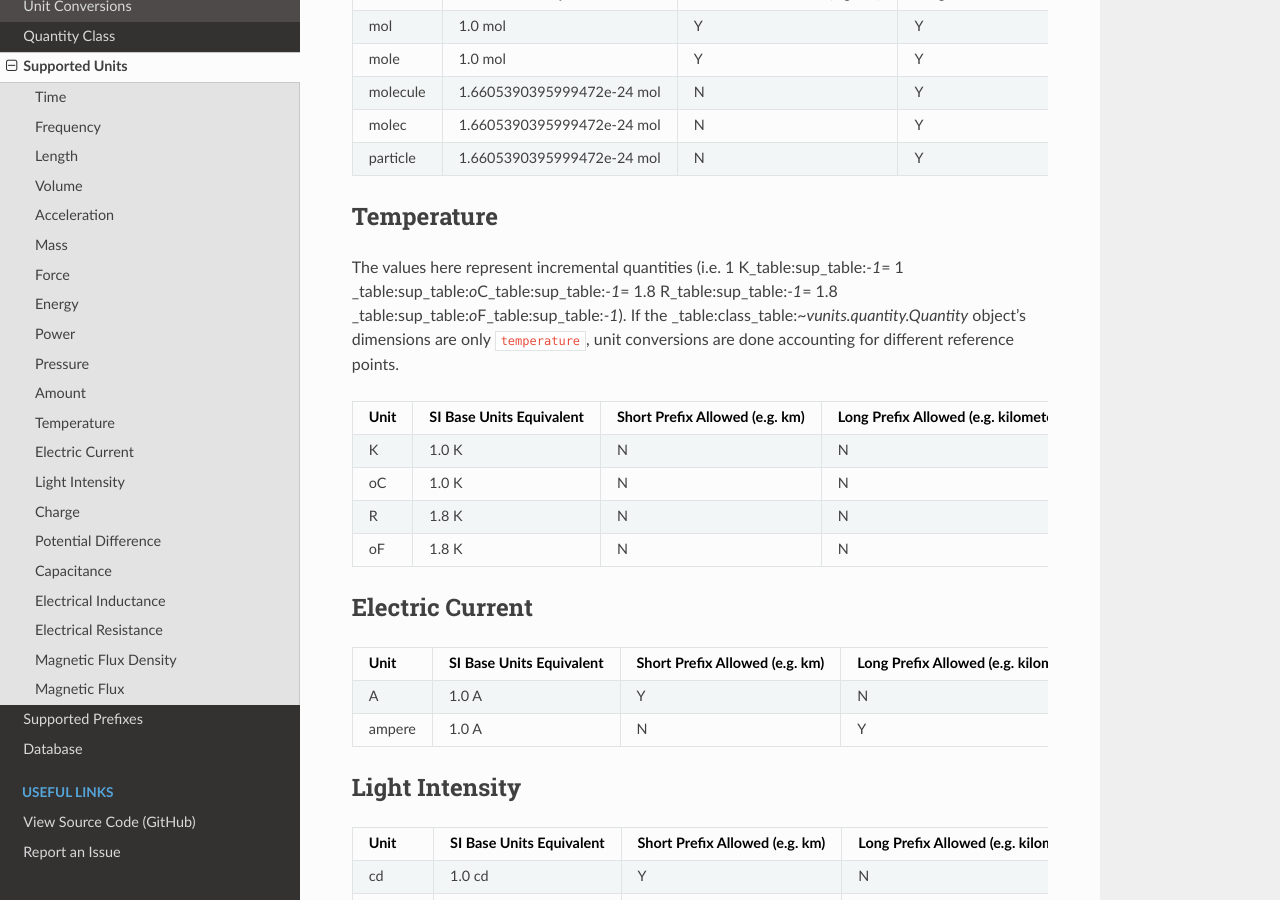
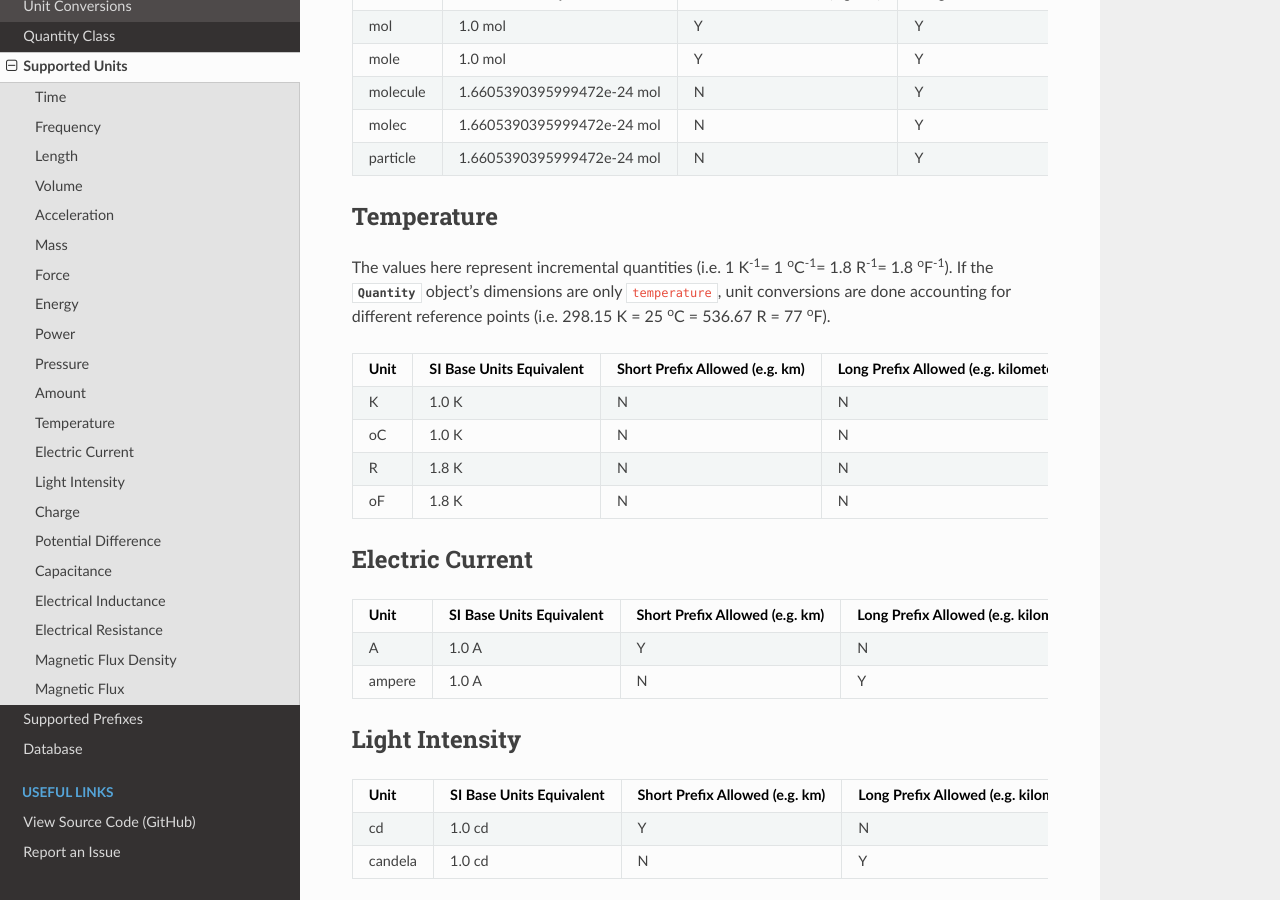
Before and after one commit to VlachosGroup/vunits, a Sphinx documentation site: the page built from docs/source/unit_tables.rst, in a window 1280 px wide and 900 px high, scrolled down 3387 px. Built offline with Sphinx 7.4.7 and the Read the Docs theme 2.0.0, drawn with Linux system fonts in a browser that asks for light colours.

```diff
--- a/docs/source/unit_tables.rst
+++ b/docs/source/unit_tables.rst
@@ -238,10 +238,11 @@ Temperature
 -----------
 
 The values here represent incremental quantities
-(i.e. 1 K\ _table:sup_table:`-1`\ = 1 \ _table:sup_table:`o`\ C\ _table:sup_table:`-1`\ = 1.8 R\ _table:sup_table:`-1`\ = 1.8
-\ _table:sup_table:`o`\ F\ _table:sup_table:`-1`\ ). If the _table:class_table:`~vunits.quantity.Quantity` object's
-dimensions are only ``temperature``, unit conversions are done accounting for
-different reference points.
+(i.e. 1 K\ :sup:`-1`\ = 1 \ :sup:`o`\ C\ :sup:`-1`\ = 1.8 R\ :sup:`-1`\ =
+1.8 \ :sup:`o`\ F\ :sup:`-1`\ ). If the :class:`~vunits.quantity.Quantity`
+object's dimensions are only ``temperature``, unit conversions are done
+accounting for different reference points (i.e. 298.15 K = 25 \ :sup:`o`\ C =
+536.67 R = 77 \ :sup:`o`\ F).
 
 +------+--------------------------+--------------------------------+--------------------------------------+------------------------------+
 | Unit | SI Base Units Equivalent | Short Prefix Allowed (e.g. km) | Long Prefix Allowed (e.g. kilometer) | Plural Allowed (e.g. meters) |
```
